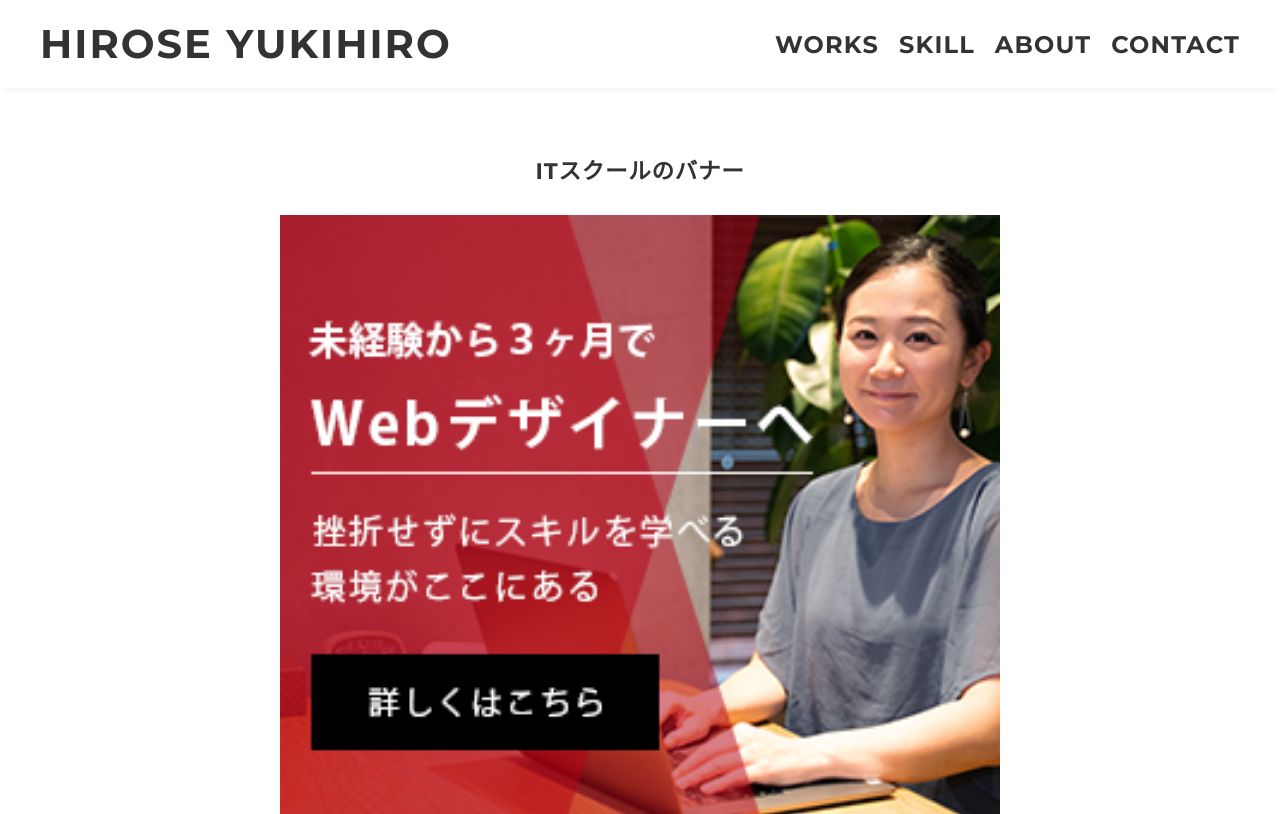
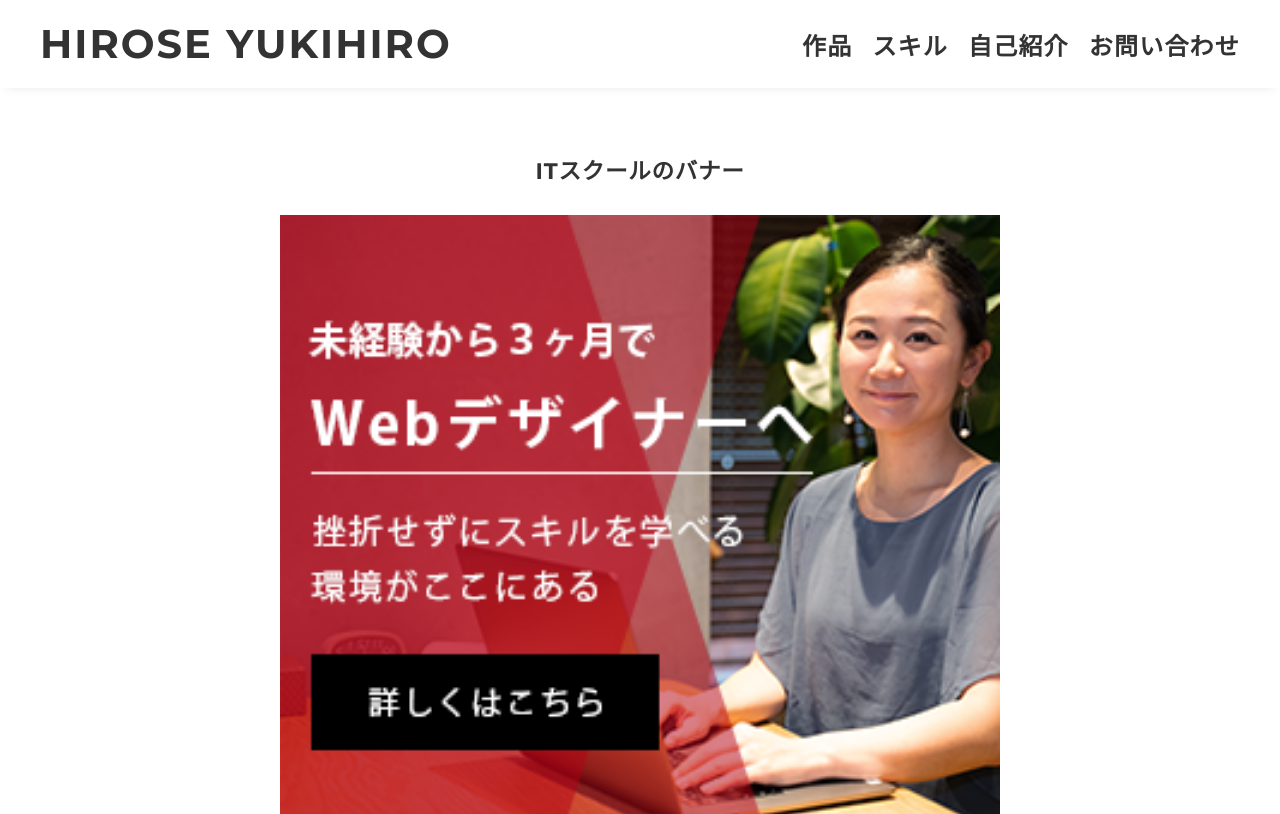
Before and after one commit to 21otamoT/Myportforio, a PHP site: page /works-4.html in a window 1280 px wide. Shown: the top 814 px of the page. Run offline with PHP 8.4, Linux system fonts and the light colour scheme.

Commit message:
アニメーションの追加

```diff
--- a/css/style.css
+++ b/css/style.css
@@ -163,6 +163,21 @@ nav a:hover {
 .mv-container {
   position: relative;
   padding: 0 20px;
+  animation: triangle .5s forwards;
+}
+@keyframes triangle {
+  0% {
+    clip-path: polygon(0 0, 0 25%, 25% 0);
+  }
+  25% {
+    clip-path: polygon(0 0, 0 50%, 50% 0);
+  }
+  50% {
+    clip-path: polygon(0 0, 0 100%, 100% 0);
+  }
+  100% {
+    clip-path: polygon(0 0,100% 0,100% 100%,0 100%);
+  }
 }
 
 .mv-container img {
--- a/works-4.html
+++ b/works-4.html
@@ -22,10 +22,10 @@
         </h1>
         <nav class="gnav">
           <ul class="gnav-list">
-            <li class="gnav-item"><a href="index.html#works">WORKS</a></li>
-            <li class="gnav-item"><a href="index.html#skill">SKILL</a></li>
-            <li class="gnav-item"><a href="index.html#about">ABOUT</a></li>
-            <li class="gnav-item"><a href="index.html#contact">CONTACT</a></li>
+            <li class="gnav-item"><a href="#works">作品</a></li>
+            <li class="gnav-item"><a href="#skill">スキル</a></li>
+            <li class="gnav-item"><a href="#about">自己紹介</a></li>
+            <li class="gnav-item"><a href="#contact">お問い合わせ</a></li>
           </ul>
         </nav>
       </div>
```
Also changed, not shown: works-3.html (+4 -4 lines), works-5.html (+4 -4 lines), works-6.html (+4 -4 lines), works-7.html (+4 -4 lines), works-8.html (+4 -4 lines), 1 other file.
